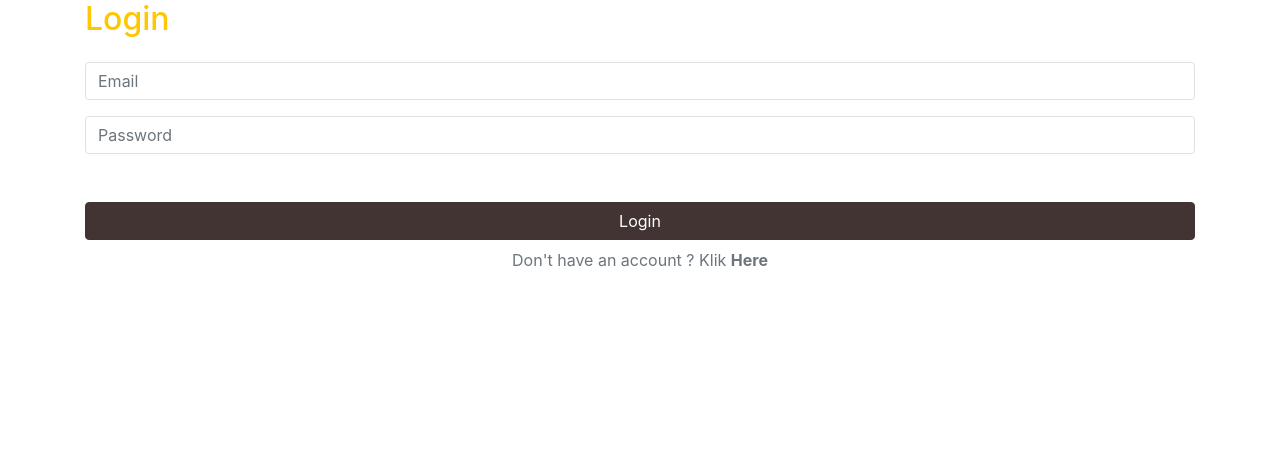
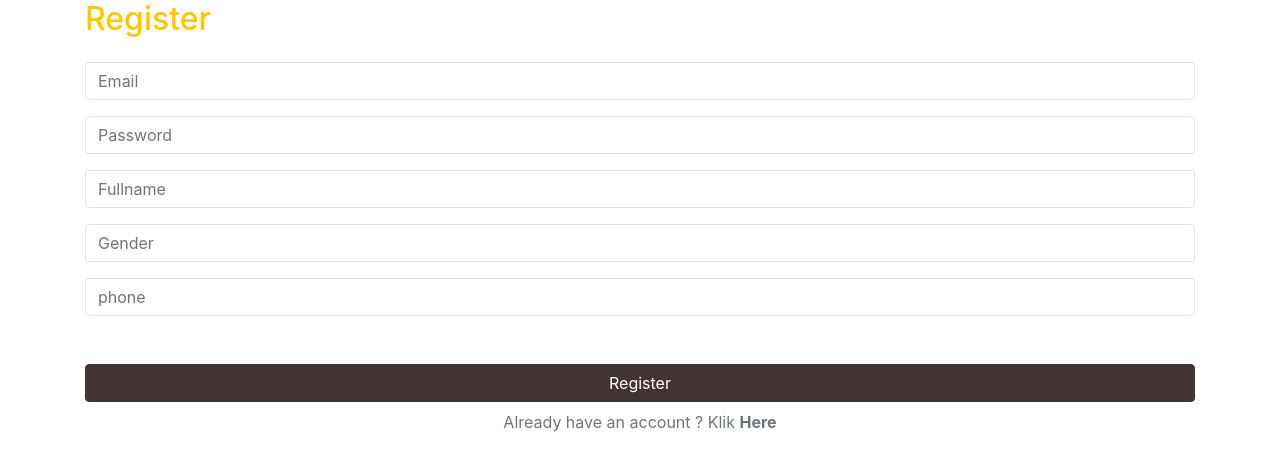
Before and after one commit to zaenalarifin12/DWF21ZA_foodWays, a React (Create React App) app: page / in a window 1280 px wide. Shown: the top 470 px of the page. Built offline with nearby package versions, Linux system fonts and the light colour scheme.

Commit message:
register

```diff
--- a/src/App.js
+++ b/src/App.js
@@ -3,11 +3,13 @@ import React from "react";
 
 import Login from "./parts/Login";
 import "./assets/scss/style.scss";
+import Register from "./parts/Register";
 
 function App() {
   return (
     <div>
-      <Login />
+      {/* <Login /> */}
+      <Register />
     </div>
   );
 }
--- /dev/null
+++ b/src/parts/Register/index.js
@@ -0,0 +1,28 @@
+import React from "react";
+import Button from "../../components/Button";
+import Input from "../../components/Input";
+
+function Register() {
+  return (
+    <div className="container">
+
+        <h1 className="h2 text-warning mb-4">Register</h1>
+
+      <form>
+        <Input type="text" placeholder="Email" />
+        <Input type="password" placeholder="Password" />
+        <Input type="text" placeholder="Fullname" />
+        <Input type="text" placeholder="Gender" />
+        <Input type="number" placeholder="phone" />
+
+        <div className="mt-5"></div>
+        <Button name="Register" />
+      </form>
+
+      <p className="text-secondary text-center mt-2">Already have an account ?  Klik <span className="font-weight-bold"> Here </span></p>
+
+    </div>
+  );
+}
+
+export default Register;
```
